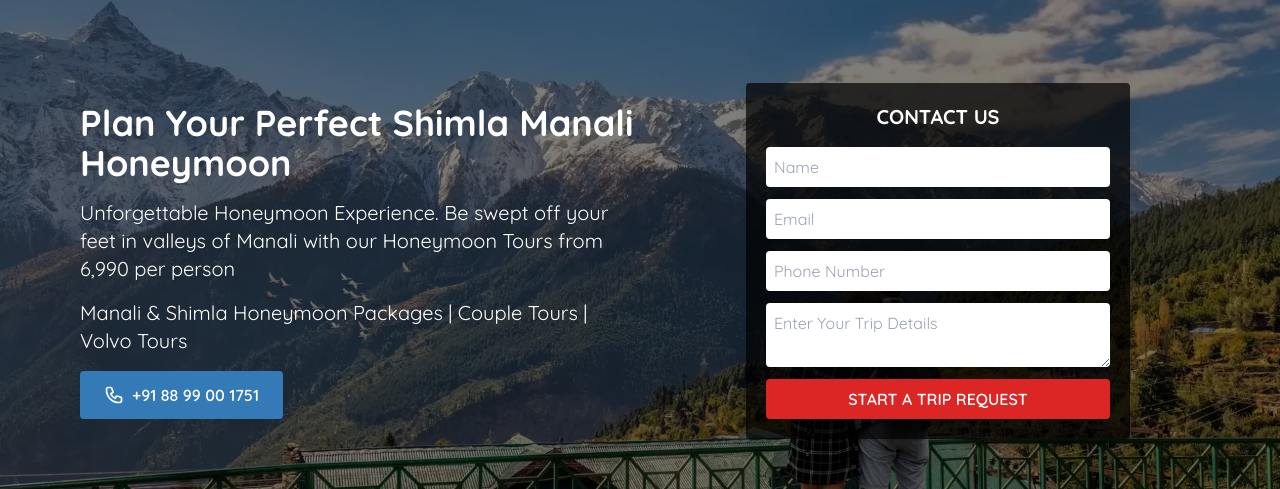
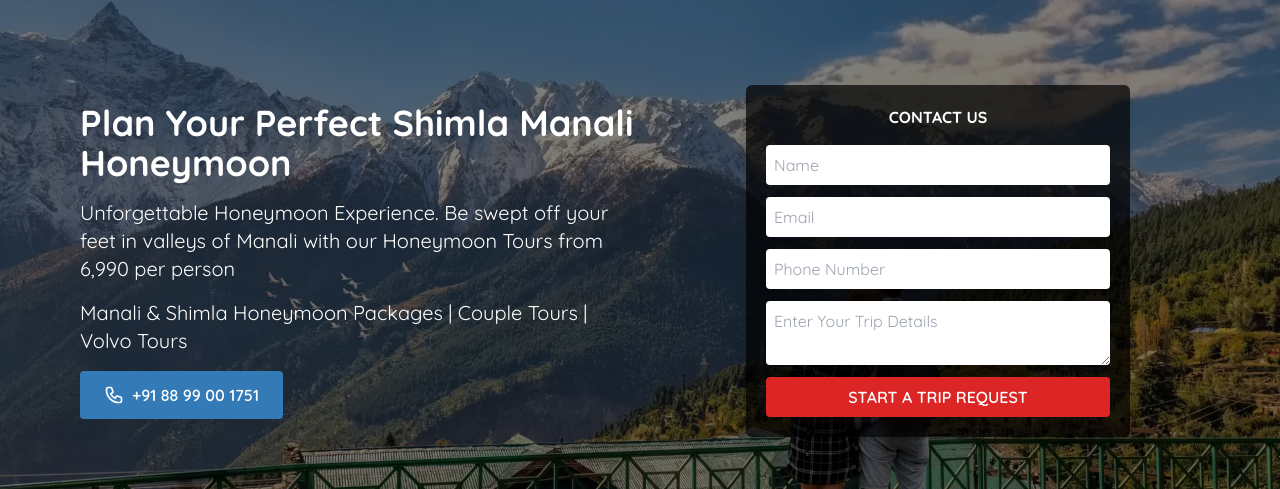
Before and after one commit to sumeira-yousuf/Himachal-Demo, a plain HTML site: page index.html in a window 1280 px wide. Shown: the part 139-628 px from the top of the page. Drawn offline with nearby package versions, Linux system fonts and the light colour scheme.

Commit message:
Refine contact form styling in index.html by updating heading size and changing border radius for a more modern appearance.

```diff
--- a/index.html
+++ b/index.html
@@ -266,8 +266,8 @@
 
   <!-- Static Contact Form - Hidden on mobile, shown on desktop -->
   <div class=" absolute top-[79%] md:top-1/2 md:right-[150px] transform -translate-y-1/2 z-30 w-full md:px-0 px-4 md:w-96">
-    <div class="bg-black bg-opacity-70 p-3 md:p-5 rounded shadow-lg">
-      <h2 class="text-center text-xl font-bold mb-2 md:mb-4 text-white">CONTACT US</h2>
+    <div class="bg-black bg-opacity-70 p-3 md:p-5 rounded-md shadow-lg">
+      <h2 class="text-center text-l font-bold mb-2 md:mb-4 text-white">CONTACT US</h2>
       <form id="staticContactForm" class="flex flex-col space-y-3">
         <input type="text" name="name" placeholder="Name" class="p-2 rounded text-black" required />
         <input type="email" name="email" placeholder="Email" class="p-2 rounded text-black" required />
```
